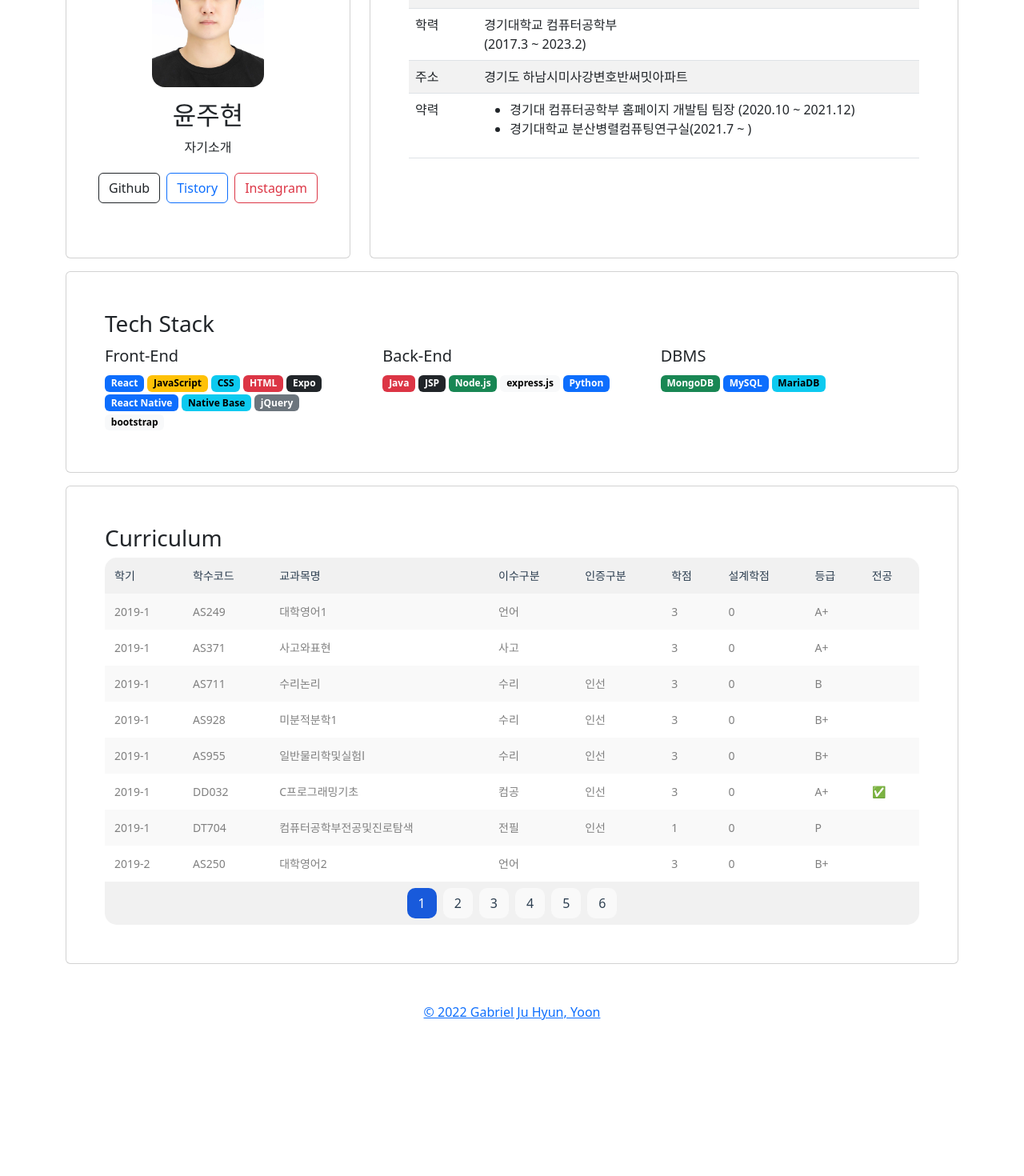
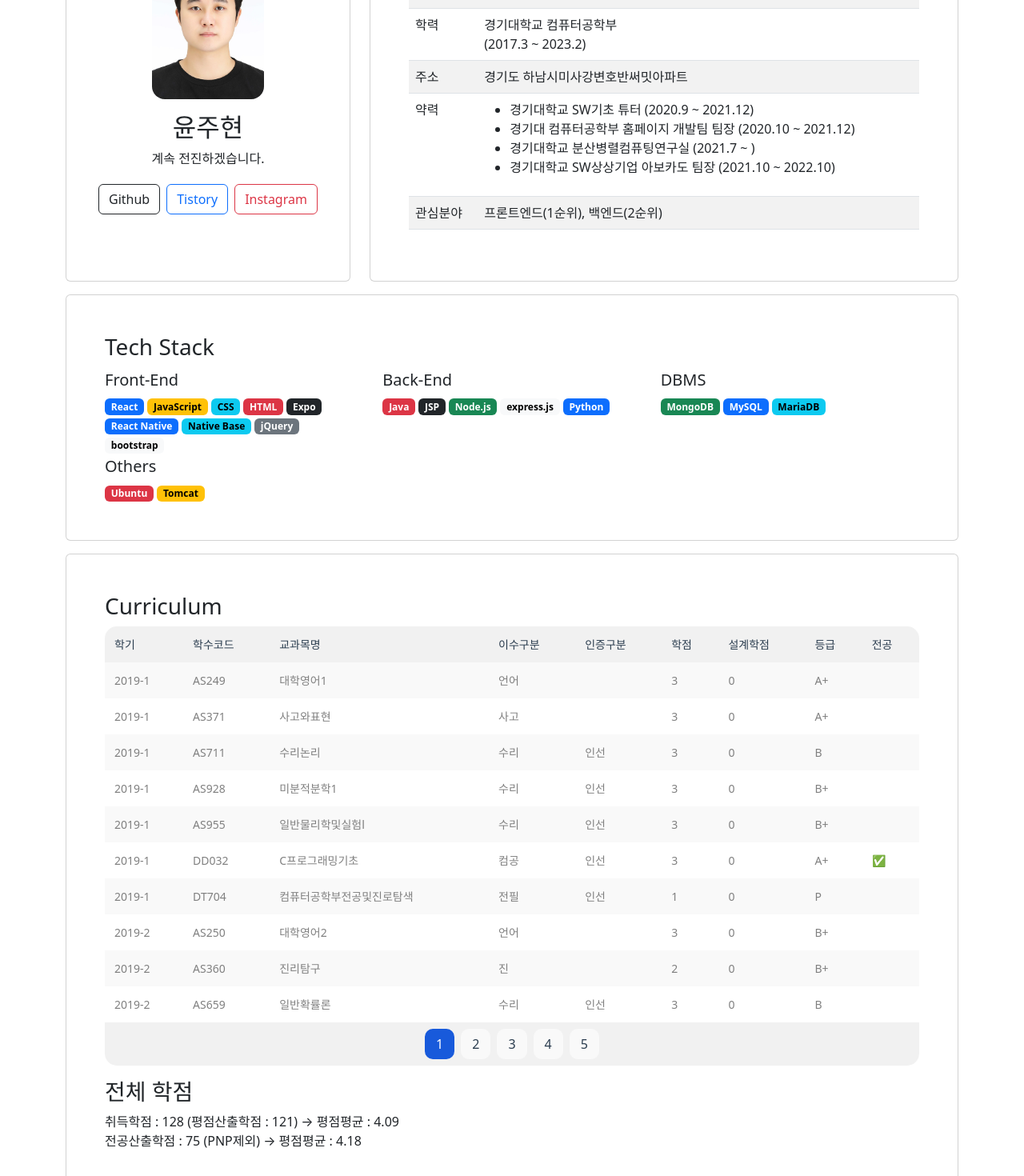
Before and after one commit to gabrielyoon7/gabrielyoon7, a React (Create React App) app: page /gabrielyoon7/profile in a window 1280 px wide. Shown: the part 200-1670 px from the top of the page at 80% size. Before the commit the page ends 1533 px from the top, so only its background shows below. Built offline with nearby package versions, Linux system fonts and the light colour scheme.

Commit message:
학점 계산기

```diff
--- a/src/container/profile/Curriculum.js
+++ b/src/container/profile/Curriculum.js
@@ -3,58 +3,114 @@ import Curriculum from "./Curriculum";
 
 
 export default () => {
+
+    let allScore = 0;
+    let scoredScore = 0;
+    let scoredScoreCount = 0;
+    let scoredScoreSum = 0;
+    let majorScore = 0;
+    let majorScoreCount = 0;
+    let majorScoreSum = 0;
+    let electiveScore = 0;
+    curriculum.map((c)=>{
+        allScore+=c.학점
+        if(c.등급!=='P'){
+            scoredScore+=c.학점;
+            scoredScoreCount++;
+            scoredScoreSum+=gradeToScore(c.등급);
+        }
+        if(c.전공==='✅'&&c.등급!=='P'){
+            majorScore+=c.학점;
+            majorScoreCount++;
+            majorScoreSum+=gradeToScore(c.등급);
+        }
+
+    })
+
     return (
         <>
-            <h3>Curriculum</h3>
-            <Table data={curriculum} rowsPerPage={8} />
+            <div className="mb-3">
+                <h3>Curriculum</h3>
+                <Table data={curriculum} rowsPerPage={10} />
+            </div>
+            <h3>전체 학점</h3>
+            <div>
+                취득학점 : {allScore} (평점산출학점 : {scoredScore}) → 평점평균 : {Math.round(scoredScoreSum/scoredScoreCount*100)/100}
+            </div>
+            <div>
+                전공산출학점 : {majorScore} (PNP제외) → 평점평균 : {Math.round(majorScoreSum/majorScoreCount*100)/100}
+            </div>
         </>
     )
 }
 
+const gradeToScore = (grade) => {
+    switch (grade) {
+        case "A+":
+            return 4.5;
+            break;
+        case "A":
+            return 4.0;
+            break;
+        case "B+":
+            return 3.5;
+            break;
+        case "B":
+            return 3.0;
+            break;
+        case "C+":
+            return 2.5;
+            break;
+        default:
+            return 9999999999999999;
+            break;
+    }
+}
+
 const curriculum = [
-    { 학기: '2019-1', 학수코드: 'AS249', 교과목명: '대학영어1', 이수구분: '언어', 인증구분: '', 학점: 3, 설계학점: 0, 등급: 'A+', 전공:false},
-    { 학기: '2019-1', 학수코드: 'AS371', 교과목명: '사고와표현', 이수구분: '사고', 인증구분: '', 학점: 3, 설계학점: 0, 등급: 'A+', 전공:false},
-    { 학기: '2019-1', 학수코드: 'AS711', 교과목명: '수리논리', 이수구분: '수리', 인증구분: '인선', 학점: 3, 설계학점: 0, 등급: 'B', 전공:false},
-    { 학기: '2019-1', 학수코드: 'AS928', 교과목명: '미분적분학1', 이수구분: '수리', 인증구분: '인선', 학점: 3, 설계학점: 0, 등급: 'B+', 전공:false},
-    { 학기: '2019-1', 학수코드: 'AS955', 교과목명: '일반물리학및실험Ⅰ', 이수구분: '수리', 인증구분: '인선', 학점: 3, 설계학점: 0, 등급: 'B+', 전공:false},
-    { 학기: '2019-1', 학수코드: 'DD032', 교과목명: 'C프로그래밍기초', 이수구분: '컴공', 인증구분: '인선', 학점: 3, 설계학점: 0, 등급: 'A+', 전공:"✅"},
-    { 학기: '2019-1', 학수코드: 'DT704', 교과목명: '컴퓨터공학부전공및진로탐색', 이수구분: '전필', 인증구분: '인선', 학점: 1, 설계학점: 0, 등급: 'P', 전공:false},
-    { 학기: '2019-2', 학수코드: 'AS250', 교과목명: '대학영어2', 이수구분: '언어', 인증구분: '', 학점: 3, 설계학점: 0, 등급: 'B+', 전공:false},
-    { 학기: '2019-2', 학수코드: 'AS360', 교과목명: '진리탐구', 이수구분: '진', 인증구분: '', 학점: 2, 설계학점: 0, 등급: 'B+', 전공:false},
-    { 학기: '2019-2', 학수코드: 'AS659', 교과목명: '일반확률론', 이수구분: '수리', 인증구분: '인선', 학점: 3, 설계학점: 0, 등급: 'B', 전공:false},
-    { 학기: '2019-2', 학수코드: 'AS956', 교과목명: '일반물리학및실험Ⅱ', 이수구분: '수리', 인증구분: '인선', 학점: 3, 설계학점: 0, 등급: 'B', 전공:false},
-    { 학기: '2019-2', 학수코드: 'DD746', 교과목명: '창의기초설계', 이수구분: '컴공', 인증구분: '인필', 학점: 3, 설계학점: 3, 등급: 'A+', 전공:"✅"},
-    { 학기: '2019-2', 학수코드: 'DD801', 교과목명: 'C프로그래밍', 이수구분: '컴공', 인증구분: '인선', 학점: 3, 설계학점: 0, 등급: 'A+', 전공:"✅"},
-    { 학기: '2020-1', 학수코드: 'AS460', 교과목명: '공감소통', 이수구분: '성', 인증구분: '', 학점: 2, 설계학점: 0, 등급: 'A+', 전공:false},
-    { 학기: '2020-1', 학수코드: 'CS343', 교과목명: '자료구조론', 이수구분: '전선', 인증구분: '인선', 학점: 3, 설계학점: 0, 등급: 'A+', 전공:"✅"},
-    { 학기: '2020-1', 학수코드: 'DD013', 교과목명: '컴퓨터과학개론', 이수구분: '수리', 인증구분: '인선', 학점: 3, 설계학점: 0, 등급: 'A+', 전공:false},
-    { 학기: '2020-1', 학수코드: 'DD017', 교과목명: '이산수학', 이수구분: '전선', 인증구분: '인필', 학점: 3, 설계학점: 0, 등급: 'A', 전공:"✅"},
-    { 학기: '2020-1', 학수코드: 'DD750', 교과목명: '자바프로그래밍', 이수구분: '전선', 인증구분: '인선', 학점: 3, 설계학점: 1, 등급: 'A', 전공:"✅"},
-    { 학기: '2020-1', 학수코드: 'DH072', 교과목명: '프로그래밍기초', 이수구분: '수리', 인증구분: '인선', 학점: 3, 설계학점: 0, 등급: 'A+', 전공:false},
-    { 학기: '2020-1', 학수코드: 'EF624', 교과목명: '컴퓨터구조', 이수구분: '전선', 인증구분: '인선', 학점: 3, 설계학점: 0, 등급: 'A+', 전공:"✅"},
-    { 학기: '2020-2', 학수코드: 'AS287', 교과목명: '특허와기술개발', 이수구분: '사회', 인증구분: '인필', 학점: 3, 설계학점: 0, 등급: 'A+', 전공:false},
-    { 학기: '2020-2', 학수코드: 'AS502', 교과목명: '직업기초능력의이해', 이수구분: '계발', 인증구분: '', 학점: 2, 설계학점: 0, 등급: 'P', 전공:false},
-    { 학기: '2020-2', 학수코드: 'DD015', 교과목명: '객체지향프로그래밍', 이수구분: '전선', 인증구분: '인선', 학점: 3, 설계학점: 1, 등급: 'A+', 전공:"✅"},
-    { 학기: '2020-2', 학수코드: 'DD727', 교과목명: '데이터베이스', 이수구분: '전선', 인증구분: '인선', 학점: 3, 설계학점: 0, 등급: 'A', 전공:"✅"},
-    { 학기: '2020-2', 학수코드: 'DD747', 교과목명: '수치계산', 이수구분: '수리', 인증구분: '인선', 학점: 3, 설계학점: 0, 등급: 'A+', 전공:false},
-    { 학기: '2020-2', 학수코드: 'DD771', 교과목명: '계산이론', 이수구분: '컴공', 인증구분: '인선', 학점: 3, 설계학점: 0, 등급: 'B+', 전공:"✅"},
-    { 학기: '2020-2', 학수코드: 'EF656', 교과목명: '컴퓨터네트워크', 이수구분: '전선', 인증구분: '인선', 학점: 3, 설계학점: 0, 등급: 'A+', 전공:"✅"},
-    { 학기: '2020-2', 학수코드: 'YA029', 교과목명: '창의적문제해결전략', 이수구분: '미래', 인증구분: '인선', 학점: 3, 설계학점: 0, 등급: 'A', 전공:false},
-    { 학기: '2021-1', 학수코드: 'AS916', 교과목명: '공학윤리', 이수구분: '가사', 인증구분: '인필', 학점: 3, 설계학점: 0, 등급: 'A+', 전공:false},
-    { 학기: '2021-1', 학수코드: 'DD316', 교과목명: '소프트웨어공학', 이수구분: '전선', 인증구분: '인선', 학점: 3, 설계학점: 1, 등급: 'A+', 전공:"✅"},
-    { 학기: '2021-1', 학수코드: 'DD724', 교과목명: '운영체제', 이수구분: '전선', 인증구분: '인선', 학점: 3, 설계학점: 0, 등급: 'A', 전공:"✅"},
-    { 학기: '2021-1', 학수코드: 'DD725', 교과목명: '웹프로그래밍', 이수구분: '컴공', 인증구분: '인선', 학점: 3, 설계학점: 0, 등급: 'A+', 전공:"✅"},
-    { 학기: '2021-1', 학수코드: 'DD772', 교과목명: '알고리듬', 이수구분: '전선', 인증구분: '인선', 학점: 3, 설계학점: 0, 등급: 'B+', 전공:"✅"},
-    { 학기: '2021-1', 학수코드: 'DD808', 교과목명: '정보보호개론', 이수구분: '전선', 인증구분: '인선', 학점: 3, 설계학점: 0, 등급: 'B+', 전공:"✅"},
-    { 학기: '2021-2', 학수코드: 'AS519', 교과목명: '기업가정신과기업가적행동', 이수구분: '취창', 인증구분: '', 학점: 3, 설계학점: 0, 등급: 'P', 전공:false},
-    { 학기: '2021-2', 학수코드: 'DD731', 교과목명: '모바일프로그래밍', 이수구분: '컴공', 인증구분: '인선', 학점: 3, 설계학점: 0, 등급: 'A+', 전공:"✅"},
-    { 학기: '2021-2', 학수코드: 'DD755', 교과목명: '분산및병렬처리', 이수구분: '컴공', 인증구분: '인선', 학점: 3, 설계학점: 1.5, 등급: 'A+', 전공:"✅"},
-    { 학기: '2021-2', 학수코드: 'DD809', 교과목명: '컴퓨터공학개별진로연구', 이수구분: '컴공', 인증구분: '인선', 학점: 1, 설계학점: 0, 등급: 'P', 전공:"✅"},
-    { 학기: '2021-2', 학수코드: 'DD812', 교과목명: '지능웹설계', 이수구분: '컴공', 인증구분: '인선', 학점: 3, 설계학점: 1.5, 등급: 'A+', 전공:"✅"},
-    { 학기: '2021-2', 학수코드: 'DD814', 교과목명: '네트워크보안', 이수구분: '컴공', 인증구분: '인선', 학점: 3, 설계학점: 1, 등급: 'A', 전공:"✅"},
-    { 학기: '2022-1', 학수코드: 'DD313', 교과목명: '인공지능', 이수구분: '전선', 인증구분: '인선', 학점: 3, 설계학점: 1, 등급: 'B', 전공:"✅"},
-    { 학기: '2022-1', 학수코드: 'DD825', 교과목명: '기업용소프트웨어실무', 이수구분: '컴공', 인증구분: '인선', 학점: 3, 설계학점: 0, 등급: 'A', 전공:"✅"},
-    { 학기: '2022-1', 학수코드: 'DD826', 교과목명: '차세대프로그래밍언어', 이수구분: '컴공', 인증구분: '인선', 학점: 3, 설계학점: 0, 등급: 'A', 전공:"✅"},
-    { 학기: '2022-1', 학수코드: 'DD845', 교과목명: '컴퓨터공학기초캡스톤디자인', 이수구분: '컴공', 인증구분: '인필', 학점: 3, 설계학점: 1.5, 등급: 'A+', 전공:"✅"},
-    { 학기: '2022-1', 학수코드: 'DD846', 교과목명: '컴퓨터공학심화캡스톤디자인', 이수구분: '컴공', 인증구분: '인필', 학점: 3, 설계학점: 3, 등급: 'A+', 전공:"✅"},
+    { 학기: '2019-1', 학수코드: 'AS249', 교과목명: '대학영어1', 이수구분: '언어', 인증구분: '', 학점: 3, 설계학점: 0, 등급: 'A+', 전공: "" },
+    { 학기: '2019-1', 학수코드: 'AS371', 교과목명: '사고와표현', 이수구분: '사고', 인증구분: '', 학점: 3, 설계학점: 0, 등급: 'A+', 전공: "" },
+    { 학기: '2019-1', 학수코드: 'AS711', 교과목명: '수리논리', 이수구분: '수리', 인증구분: '인선', 학점: 3, 설계학점: 0, 등급: 'B', 전공: "" },
+    { 학기: '2019-1', 학수코드: 'AS928', 교과목명: '미분적분학1', 이수구분: '수리', 인증구분: '인선', 학점: 3, 설계학점: 0, 등급: 'B+', 전공: "" },
+    { 학기: '2019-1', 학수코드: 'AS955', 교과목명: '일반물리학및실험Ⅰ', 이수구분: '수리', 인증구분: '인선', 학점: 3, 설계학점: 0, 등급: 'B+', 전공: "" },
+    { 학기: '2019-1', 학수코드: 'DD032', 교과목명: 'C프로그래밍기초', 이수구분: '컴공', 인증구분: '인선', 학점: 3, 설계학점: 0, 등급: 'A+', 전공: "✅" },
+    { 학기: '2019-1', 학수코드: 'DT704', 교과목명: '컴퓨터공학부전공및진로탐색', 이수구분: '전필', 인증구분: '인선', 학점: 1, 설계학점: 0, 등급: 'P', 전공: "" },
+    { 학기: '2019-2', 학수코드: 'AS250', 교과목명: '대학영어2', 이수구분: '언어', 인증구분: '', 학점: 3, 설계학점: 0, 등급: 'B+', 전공: "" },
+    { 학기: '2019-2', 학수코드: 'AS360', 교과목명: '진리탐구', 이수구분: '진', 인증구분: '', 학점: 2, 설계학점: 0, 등급: 'B+', 전공: "" },
+    { 학기: '2019-2', 학수코드: 'AS659', 교과목명: '일반확률론', 이수구분: '수리', 인증구분: '인선', 학점: 3, 설계학점: 0, 등급: 'B', 전공: "" },
+    { 학기: '2019-2', 학수코드: 'AS956', 교과목명: '일반물리학및실험Ⅱ', 이수구분: '수리', 인증구분: '인선', 학점: 3, 설계학점: 0, 등급: 'B', 전공: "" },
+    { 학기: '2019-2', 학수코드: 'DD746', 교과목명: '창의기초설계', 이수구분: '컴공', 인증구분: '인필', 학점: 3, 설계학점: 3, 등급: 'A+', 전공: "✅" },
+    { 학기: '2019-2', 학수코드: 'DD801', 교과목명: 'C프로그래밍', 이수구분: '컴공', 인증구분: '인선', 학점: 3, 설계학점: 0, 등급: 'A+', 전공: "✅" },
+    { 학기: '2020-1', 학수코드: 'AS460', 교과목명: '공감소통', 이수구분: '성', 인증구분: '', 학점: 2, 설계학점: 0, 등급: 'A+', 전공: "" },
+    { 학기: '2020-1', 학수코드: 'CS343', 교과목명: '자료구조론', 이수구분: '전선', 인증구분: '인선', 학점: 3, 설계학점: 0, 등급: 'A+', 전공: "✅" },
+    { 학기: '2020-1', 학수코드: 'DD013', 교과목명: '컴퓨터과학개론', 이수구분: '수리', 인증구분: '인선', 학점: 3, 설계학점: 0, 등급: 'A+', 전공: "" },
+    { 학기: '2020-1', 학수코드: 'DD017', 교과목명: '이산수학', 이수구분: '전선', 인증구분: '인필', 학점: 3, 설계학점: 0, 등급: 'A', 전공: "✅" },
+    { 학기: '2020-1', 학수코드: 'DD750', 교과목명: '자바프로그래밍', 이수구분: '전선', 인증구분: '인선', 학점: 3, 설계학점: 1, 등급: 'A', 전공: "✅" },
+    { 학기: '2020-1', 학수코드: 'DH072', 교과목명: '프로그래밍기초', 이수구분: '수리', 인증구분: '인선', 학점: 3, 설계학점: 0, 등급: 'A+', 전공: "" },
+    { 학기: '2020-1', 학수코드: 'EF624', 교과목명: '컴퓨터구조', 이수구분: '전선', 인증구분: '인선', 학점: 3, 설계학점: 0, 등급: 'A+', 전공: "✅" },
+    { 학기: '2020-2', 학수코드: 'AS287', 교과목명: '특허와기술개발', 이수구분: '사회', 인증구분: '인필', 학점: 3, 설계학점: 0, 등급: 'A+', 전공: "" },
+    { 학기: '2020-2', 학수코드: 'AS502', 교과목명: '직업기초능력의이해', 이수구분: '계발', 인증구분: '', 학점: 2, 설계학점: 0, 등급: 'P', 전공: "" },
+    { 학기: '2020-2', 학수코드: 'DD015', 교과목명: '객체지향프로그래밍', 이수구분: '전선', 인증구분: '인선', 학점: 3, 설계학점: 1, 등급: 'A+', 전공: "✅" },
+    { 학기: '2020-2', 학수코드: 'DD727', 교과목명: '데이터베이스', 이수구분: '전선', 인증구분: '인선', 학점: 3, 설계학점: 0, 등급: 'A', 전공: "✅" },
+    { 학기: '2020-2', 학수코드: 'DD747', 교과목명: '수치계산', 이수구분: '수리', 인증구분: '인선', 학점: 3, 설계학점: 0, 등급: 'A+', 전공: "" },
+    { 학기: '2020-2', 학수코드: 'DD771', 교과목명: '계산이론', 이수구분: '컴공', 인증구분: '인선', 학점: 3, 설계학점: 0, 등급: 'B+', 전공: "✅" },
+    { 학기: '2020-2', 학수코드: 'EF656', 교과목명: '컴퓨터네트워크', 이수구분: '전선', 인증구분: '인선', 학점: 3, 설계학점: 0, 등급: 'A+', 전공: "✅" },
+    { 학기: '2020-2', 학수코드: 'YA029', 교과목명: '창의적문제해결전략', 이수구분: '미래', 인증구분: '인선', 학점: 3, 설계학점: 0, 등급: 'A', 전공: "" },
+    { 학기: '2021-1', 학수코드: 'AS916', 교과목명: '공학윤리', 이수구분: '가사', 인증구분: '인필', 학점: 3, 설계학점: 0, 등급: 'A+', 전공: "" },
+    { 학기: '2021-1', 학수코드: 'DD316', 교과목명: '소프트웨어공학', 이수구분: '전선', 인증구분: '인선', 학점: 3, 설계학점: 1, 등급: 'A+', 전공: "✅" },
+    { 학기: '2021-1', 학수코드: 'DD724', 교과목명: '운영체제', 이수구분: '전선', 인증구분: '인선', 학점: 3, 설계학점: 0, 등급: 'A', 전공: "✅" },
+    { 학기: '2021-1', 학수코드: 'DD725', 교과목명: '웹프로그래밍', 이수구분: '컴공', 인증구분: '인선', 학점: 3, 설계학점: 0, 등급: 'A+', 전공: "✅" },
+    { 학기: '2021-1', 학수코드: 'DD772', 교과목명: '알고리듬', 이수구분: '전선', 인증구분: '인선', 학점: 3, 설계학점: 0, 등급: 'B+', 전공: "✅" },
+    { 학기: '2021-1', 학수코드: 'DD808', 교과목명: '정보보호개론', 이수구분: '전선', 인증구분: '인선', 학점: 3, 설계학점: 0, 등급: 'B+', 전공: "✅" },
+    { 학기: '2021-2', 학수코드: 'AS519', 교과목명: '기업가정신과기업가적행동', 이수구분: '취창', 인증구분: '', 학점: 3, 설계학점: 0, 등급: 'P', 전공: "" },
+    { 학기: '2021-2', 학수코드: 'DD731', 교과목명: '모바일프로그래밍', 이수구분: '컴공', 인증구분: '인선', 학점: 3, 설계학점: 0, 등급: 'A+', 전공: "✅" },
+    { 학기: '2021-2', 학수코드: 'DD755', 교과목명: '분산및병렬처리', 이수구분: '컴공', 인증구분: '인선', 학점: 3, 설계학점: 1.5, 등급: 'A+', 전공: "✅" },
+    { 학기: '2021-2', 학수코드: 'DD809', 교과목명: '컴퓨터공학개별진로연구', 이수구분: '컴공', 인증구분: '인선', 학점: 1, 설계학점: 0, 등급: 'P', 전공: "✅" },
+    { 학기: '2021-2', 학수코드: 'DD812', 교과목명: '지능웹설계', 이수구분: '컴공', 인증구분: '인선', 학점: 3, 설계학점: 1.5, 등급: 'A+', 전공: "✅" },
+    { 학기: '2021-2', 학수코드: 'DD814', 교과목명: '네트워크보안', 이수구분: '컴공', 인증구분: '인선', 학점: 3, 설계학점: 1, 등급: 'A', 전공: "✅" },
+    { 학기: '2022-1', 학수코드: 'DD313', 교과목명: '인공지능', 이수구분: '전선', 인증구분: '인선', 학점: 3, 설계학점: 1, 등급: 'B', 전공: "✅" },
+    { 학기: '2022-1', 학수코드: 'DD825', 교과목명: '기업용소프트웨어실무', 이수구분: '컴공', 인증구분: '인선', 학점: 3, 설계학점: 0, 등급: 'A', 전공: "✅" },
+    { 학기: '2022-1', 학수코드: 'DD826', 교과목명: '차세대프로그래밍언어', 이수구분: '컴공', 인증구분: '인선', 학점: 3, 설계학점: 0, 등급: 'A', 전공: "✅" },
+    { 학기: '2022-1', 학수코드: 'DD845', 교과목명: '컴퓨터공학기초캡스톤디자인', 이수구분: '컴공', 인증구분: '인필', 학점: 3, 설계학점: 1.5, 등급: 'A+', 전공: "✅" },
+    { 학기: '2022-1', 학수코드: 'DD846', 교과목명: '컴퓨터공학심화캡스톤디자인', 이수구분: '컴공', 인증구분: '인필', 학점: 3, 설계학점: 3, 등급: 'A+', 전공: "✅" },
 ]
--- a/src/container/profile/ProfileContainter.js
+++ b/src/container/profile/ProfileContainter.js
@@ -11,11 +11,11 @@ export default () => {
             <div className="row">
                 <div className="col-md-4 my-2 d-flex align-items-stretch">
                     <div className="card w-100">
-                        <div className="d-flex flex-column align-items-center text-center py-5">
+                        <div className="d-flex flex-column align-items-center text-center my-auto">
                             <img className="img-fluid rounded-4 mb-3" src={me} width={140}></img>
 
                             <h2 className="fw-normal">윤주현</h2>
-                            <p>자기소개</p>
+                            <p>계속 전진하겠습니다.</p>
                             <p>
                                 <a className="btn btn-outline-dark m-1" target="_blank" href="https://github.com/gabrielyoon7">Github</a>
                                 <a className="btn btn-outline-primary m-1" target="_blank" href="https://leirbag.tistory.com/">Tistory</a>
@@ -52,9 +52,17 @@ export default () => {
                                         <td>약력</td>
                                         <td>
                                             <ul>
+                                                <li>경기대학교 SW기초 튜터 (2020.9 ~ 2021.12)</li>
                                                 <li>경기대 컴퓨터공학부 홈페이지 개발팀 팀장 (2020.10 ~ 2021.12)</li>
-                                                <li>경기대학교 분산병렬컴퓨팅연구실(2021.7 ~ )</li>
+                                                <li>경기대학교 분산병렬컴퓨팅연구실 (2021.7 ~ )</li>
+                                                <li>경기대학교 SW상상기업 아보카도 팀장 (2021.10 ~ 2022.10)</li>
                                             </ul>
+                                        </td>
+                                    </tr>
+                                    <tr>
+                                        <td>관심분야</td>
+                                        <td>
+                                            프론트엔드(1순위), 백엔드(2순위)
                                         </td>
                                     </tr>
                                 </tbody>
--- a/src/container/profile/TechStack.js
+++ b/src/container/profile/TechStack.js
@@ -17,6 +17,8 @@ export default () => {
         { type: "db", name: "MySQL", color: "primary" },
         { type: "db", name: "MariaDB", color: "info" },
         { type: "fe", name: "bootstrap", color: "light" },
+        { type: "etc", name: "Ubuntu", color: "danger" },
+        { type: "etc", name: "Tomcat", color: "warning" },
     ]
     return (
         <>
@@ -34,6 +36,10 @@ export default () => {
                     <h5>DBMS</h5>
                     {tech.filter((t) => t.type === 'db').map((t) => <span key={t.name} className={"me-1 badge text-bg-" + t.color}>{t.name}</span>)}
                 </div>
+                <div className="col">
+                    <h5>Others</h5>
+                    {tech.filter((t) => t.type === 'etc').map((t) => <span key={t.name} className={"me-1 badge text-bg-" + t.color}>{t.name}</span>)}
+                </div>
             </div>
         </>
     )
```
